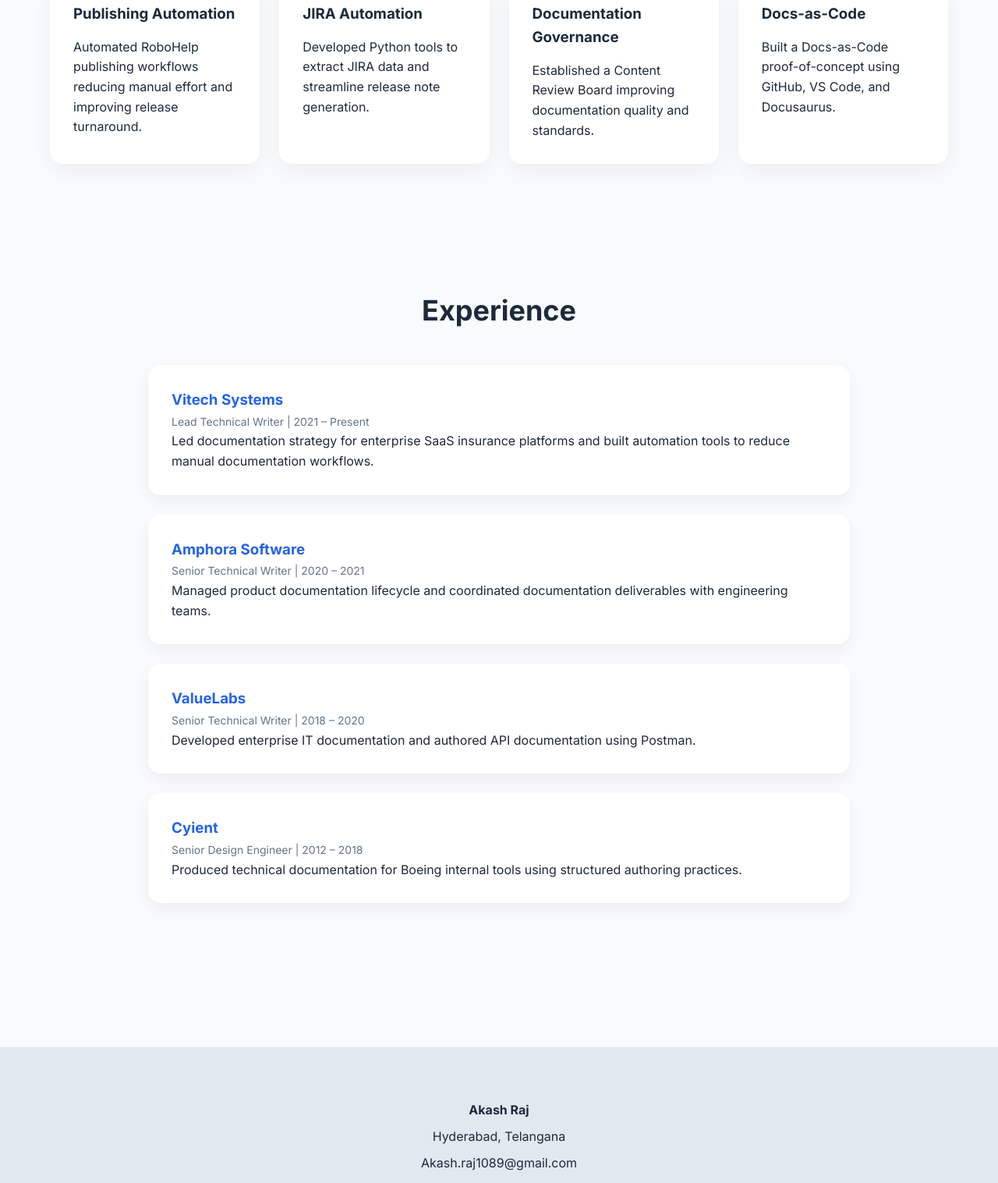
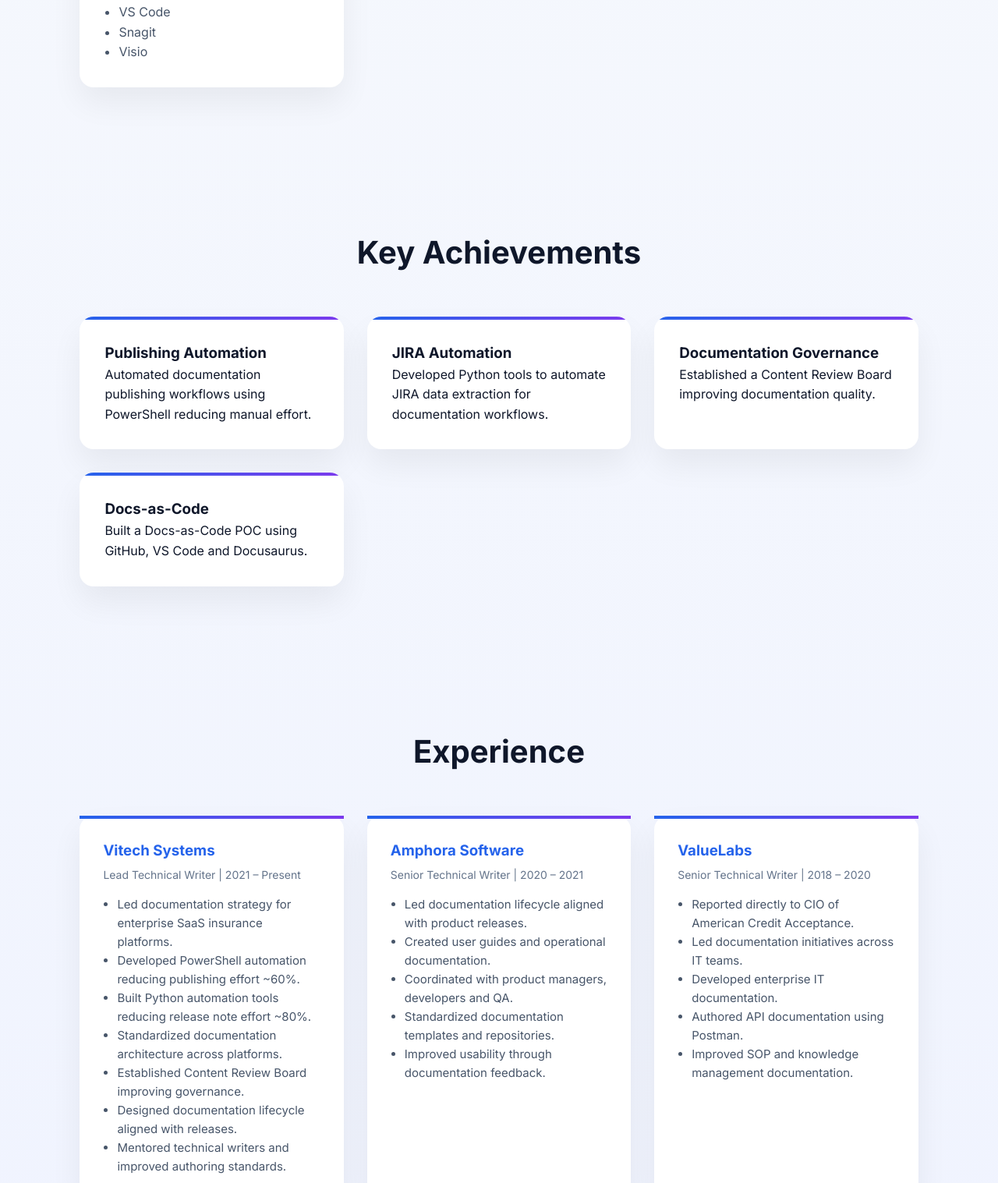
Before and after one commit to akashraj1089/akashraj1089.github.io, a plain HTML site: page index.html in a window 1280 px wide. Shown: the part 1283-2800 px from the top of the page at 78% size. Drawn offline with Linux system fonts and the light colour scheme.

Commit message:
Update index.html

```diff
--- a/index.html
+++ b/index.html
@@ -1,5 +1,6 @@
 <!DOCTYPE html>
 <html lang="en">
+
 <head>
 
 <meta charset="UTF-8">
@@ -7,7 +8,7 @@
 
 <title>Akash Raj | Lead Technical Writer</title>
 
-<link href="https://fonts.googleapis.com/css2?family=Inter:wght@300;400;500;600;700&display=swap" rel="stylesheet">
+<link href="https://fonts.googleapis.com/css2?family=Inter:wght@300;400;500;600;700;800;900&display=swap" rel="stylesheet">
 
 <style>
 
@@ -19,99 +20,119 @@
 }
 
 body{
-background:#f8fafc;
-color:#1e293b;
+background:linear-gradient(180deg,#f8fafc,#eef2ff);
+color:#0f172a;
 line-height:1.6;
 }
 
-.container{
-width:90%;
-max-width:1200px;
-margin:auto;
-}
+/* NAVBAR */
 
 nav{
 position:sticky;
 top:0;
 background:white;
-padding:18px 0;
-box-shadow:0 2px 10px rgba(0,0,0,0.05);
-z-index:100;
-}
-
-nav .container{
+box-shadow:0 4px 20px rgba(0,0,0,0.05);
+padding:16px 8%;
 display:flex;
 justify-content:space-between;
 align-items:center;
+z-index:100;
 }
 
 nav a{
 text-decoration:none;
-margin-left:20px;
+margin-left:25px;
 font-weight:500;
 color:#334155;
 }
 
+/* HERO */
+
 .hero{
-padding:120px 0 80px;
+padding:120px 8% 100px;
 text-align:center;
 }
 
 .hero h1{
-font-size:52px;
-font-weight:700;
-margin-bottom:10px;
+font-size:72px;
+font-weight:800;
+letter-spacing:-2px;
+background:linear-gradient(90deg,#2563eb,#7c3aed);
+-webkit-background-clip:text;
+-webkit-text-fill-color:transparent;
+}
+
+.hero h2{
+font-size:28px;
+font-weight:500;
+color:#334155;
+margin-top:10px;
 }
 
 .hero p{
+max-width:750px;
+margin:25px auto;
 font-size:20px;
 color:#64748b;
-max-width:700px;
-margin:auto;
 }
 
 .button{
-margin-top:30px;
 display:inline-block;
-padding:14px 28px;
-background:#2563eb;
+margin-top:25px;
+padding:14px 32px;
+border-radius:10px;
+background:linear-gradient(90deg,#2563eb,#7c3aed);
 color:white;
-border-radius:10px;
 text-decoration:none;
-font-weight:500;
+font-weight:600;
+box-shadow:0 10px 25px rgba(37,99,235,0.25);
 }
 
+/* SECTION */
+
 .section{
-padding:80px 0;
+padding:90px 8%;
 }
 
 .section h2{
-font-size:36px;
-margin-bottom:40px;
 text-align:center;
+font-size:40px;
+margin-bottom:50px;
 }
+
+/* GRID */
 
 .grid{
 display:grid;
-grid-template-columns:repeat(auto-fit,minmax(250px,1fr));
-gap:25px;
+grid-template-columns:repeat(auto-fit,minmax(260px,1fr));
+gap:30px;
 }
 
+/* CARDS */
+
 .card{
+padding:32px;
+border-radius:18px;
 background:white;
-padding:30px;
-border-radius:16px;
-box-shadow:0 10px 30px rgba(0,0,0,0.05);
-transition:all .3s;
+box-shadow:0 20px 40px rgba(0,0,0,0.06);
+transition:.35s;
+position:relative;
+overflow:hidden;
+}
+
+.card:before{
+content:"";
+position:absolute;
+top:0;
+left:0;
+width:100%;
+height:4px;
+background:linear-gradient(90deg,#2563eb,#7c3aed);
 }
 
 .card:hover{
-transform:translateY(-8px);
-box-shadow:0 20px 40px rgba(0,0,0,0.08);
-}
-
-.card h3{
-margin-bottom:15px;
+transform:translateY(-10px);
+box-shadow:0 30px 60px rgba(0,0,0,0.1);
 }
 
 .card ul{
@@ -119,37 +140,81 @@
 color:#475569;
 }
 
-.timeline{
-max-width:900px;
-margin:auto;
+/* EXPERIENCE GRID */
+
+.exp-grid{
+display:grid;
+grid-template-columns:repeat(auto-fit,minmax(260px,1fr));
+gap:30px;
 }
 
-.job{
+.exp-card{
 background:white;
+border-radius:18px;
 padding:30px;
-margin-bottom:25px;
-border-radius:16px;
-box-shadow:0 8px 20px rgba(0,0,0,0.05);
+box-shadow:0 18px 40px rgba(0,0,0,0.06);
+transition:.35s;
+position:relative;
 }
 
-.job h3{
-color:#2563eb;
+.exp-card:before{
+content:"";
+position:absolute;
+top:0;
+left:0;
+width:100%;
+height:4px;
+background:linear-gradient(90deg,#2563eb,#7c3aed);
 }
 
-.job span{
-color:#64748b;
-font-size:14px;
+.exp-card:hover{
+transform:translateY(-8px);
+box-shadow:0 30px 60px rgba(0,0,0,0.1);
 }
 
+.exp-card h3{
+color:#2563eb;
+margin-bottom:5px;
+}
+
+.exp-card span{
+font-size:14px;
+color:#64748b;
+display:block;
+margin-bottom:15px;
+}
+
+.exp-card ul{
+padding-left:18px;
+color:#475569;
+font-size:15px;
+}
+
+/* FOOTER */
+
 footer{
-padding:60px 0;
+margin-top:80px;
+background:#0f172a;
+color:white;
 text-align:center;
-background:#e2e8f0;
-margin-top:80px;
+padding:60px 20px;
 }
 
 footer p{
-margin:8px 0;
+margin:10px 0;
+}
+
+/* SCROLL ANIMATION */
+
+.reveal{
+opacity:0;
+transform:translateY(40px);
+transition:all .8s ease;
+}
+
+.reveal.active{
+opacity:1;
+transform:translateY(0);
 }
 
 </style>
@@ -159,8 +224,8 @@
 <body>
 
 <nav>
-<div class="container">
-<h3>Akash Raj</h3>
+
+<div><strong>Akash Raj</strong></div>
 
 <div>
 <a href="#skills">Skills</a>
@@ -169,31 +234,26 @@
 <a href="#contact">Contact</a>
 </div>
 
-</div>
 </nav>
+
 
 <section class="hero">
 
-<div class="container">
+<h1>Akash Raj</h1>
 
-<h1>Lead Technical Writer</h1>
+<h2>Lead Technical Writer</h2>
 
 <p>
 14+ years delivering enterprise SaaS documentation, automation-driven publishing workflows,
 and scalable documentation strategies.
 </p>
 
-<a class="button" href="#">Download Resume</a>
-
-</div>
+<a class="button">Download Resume</a>
 
 </section>
 
 
-
-<section id="skills" class="section">
-
-<div class="container">
+<section id="skills" class="section reveal">
 
 <h2>Skills & Expertise</h2>
 
@@ -214,11 +274,10 @@
 <div class="card">
 <h3>Documentation Strategy</h3>
 <ul>
+<li>Documentation Architecture</li>
 <li>Content Structuring</li>
-<li>Documentation Architecture</li>
 <li>Documentation Governance</li>
 <li>Content Review Boards</li>
-<li>Documentation Lifecycle</li>
 </ul>
 </div>
 
@@ -226,8 +285,8 @@
 <h3>Automation</h3>
 <ul>
 <li>PowerShell Publishing Automation</li>
-<li>Python JIRA Extraction Tools</li>
-<li>Docs-as-Code Workflows</li>
+<li>Python JIRA Extraction Tool</li>
+<li>Docs-as-Code</li>
 <li>Docusaurus POC</li>
 </ul>
 </div>
@@ -247,15 +306,11 @@
 
 </div>
 
-</div>
-
 </section>
 
 
 
-<section id="achievements" class="section">
-
-<div class="container">
+<section id="achievements" class="section reveal">
 
 <h2>Key Achievements</h2>
 
@@ -263,24 +318,22 @@
 
 <div class="card">
 <h3>Publishing Automation</h3>
-<p>Automated RoboHelp publishing workflows reducing manual effort and improving release turnaround.</p>
+<p>Automated documentation publishing workflows using PowerShell reducing manual effort.</p>
 </div>
 
 <div class="card">
 <h3>JIRA Automation</h3>
-<p>Developed Python tools to extract JIRA data and streamline release note generation.</p>
+<p>Developed Python tools to automate JIRA data extraction for documentation workflows.</p>
 </div>
 
 <div class="card">
 <h3>Documentation Governance</h3>
-<p>Established a Content Review Board improving documentation quality and standards.</p>
+<p>Established a Content Review Board improving documentation quality.</p>
 </div>
 
 <div class="card">
 <h3>Docs-as-Code</h3>
-<p>Built a Docs-as-Code proof-of-concept using GitHub, VS Code, and Docusaurus.</p>
-</div>
-
+<p>Built a Docs-as-Code POC using GitHub, VS Code and Docusaurus.</p>
 </div>
 
 </div>
@@ -289,45 +342,74 @@
 
 
 
-<section id="experience" class="section">
-
-<div class="container">
+<section id="experience" class="section reveal">
 
 <h2>Experience</h2>
 
-<div class="timeline">
+<div class="exp-grid">
 
-<div class="job">
+<div class="exp-card">
+
 <h3>Vitech Systems</h3>
 <span>Lead Technical Writer | 2021 – Present</span>
-<p>
-Led documentation strategy for enterprise SaaS insurance platforms and built automation tools to reduce manual documentation workflows.
-</p>
+
+<ul>
+<li>Led documentation strategy for enterprise SaaS insurance platforms.</li>
+<li>Developed PowerShell automation reducing publishing effort ~60%.</li>
+<li>Built Python automation tools reducing release note effort ~80%.</li>
+<li>Standardized documentation architecture across platforms.</li>
+<li>Established Content Review Board improving governance.</li>
+<li>Designed documentation lifecycle aligned with releases.</li>
+<li>Mentored technical writers and improved authoring standards.</li>
+</ul>
+
 </div>
 
-<div class="job">
+
+<div class="exp-card">
+
 <h3>Amphora Software</h3>
 <span>Senior Technical Writer | 2020 – 2021</span>
-<p>
-Managed product documentation lifecycle and coordinated documentation deliverables with engineering teams.
-</p>
+
+<ul>
+<li>Led documentation lifecycle aligned with product releases.</li>
+<li>Created user guides and operational documentation.</li>
+<li>Coordinated with product managers, developers and QA.</li>
+<li>Standardized documentation templates and repositories.</li>
+<li>Improved usability through documentation feedback.</li>
+</ul>
+
 </div>
 
-<div class="job">
+
+<div class="exp-card">
+
 <h3>ValueLabs</h3>
 <span>Senior Technical Writer | 2018 – 2020</span>
-<p>
-Developed enterprise IT documentation and authored API documentation using Postman.
-</p>
+
+<ul>
+<li>Reported directly to CIO of American Credit Acceptance.</li>
+<li>Led documentation initiatives across IT teams.</li>
+<li>Developed enterprise IT documentation.</li>
+<li>Authored API documentation using Postman.</li>
+<li>Improved SOP and knowledge management documentation.</li>
+</ul>
+
 </div>
 
-<div class="job">
+
+<div class="exp-card">
+
 <h3>Cyient</h3>
 <span>Senior Design Engineer | 2012 – 2018</span>
-<p>
-Produced technical documentation for Boeing internal tools using structured authoring practices.
-</p>
-</div>
+
+<ul>
+<li>Produced user manuals and online help systems.</li>
+<li>Created documentation for Boeing internal tools.</li>
+<li>Applied Microsoft Style Guide standards.</li>
+<li>Modernized legacy documentation.</li>
+<li>Implemented structured authoring using DITA.</li>
+</ul>
 
 </div>
 
@@ -339,12 +421,38 @@
 
 <footer id="contact">
 
-<p><strong>Akash Raj</strong></p>
+<h2>Contact</h2>
+
+<p>Akash Raj</p>
 <p>Hyderabad, Telangana</p>
 <p>Akash.raj1089@gmail.com</p>
 <p>+91 9866790163</p>
 
 </footer>
 
+
+
+<script>
+
+window.addEventListener('scroll',function(){
+
+let reveals=document.querySelectorAll('.reveal');
+
+for(let i=0;i<reveals.length;i++){
+
+let windowheight=window.innerHeight;
+let revealtop=reveals[i].getBoundingClientRect().top;
+let revealpoint=100;
+
+if(revealtop < windowheight - revealpoint){
+reveals[i].classList.add('active');
+}
+
+}
+
+});
+
+</script>
+
 </body>
 </html>
```
